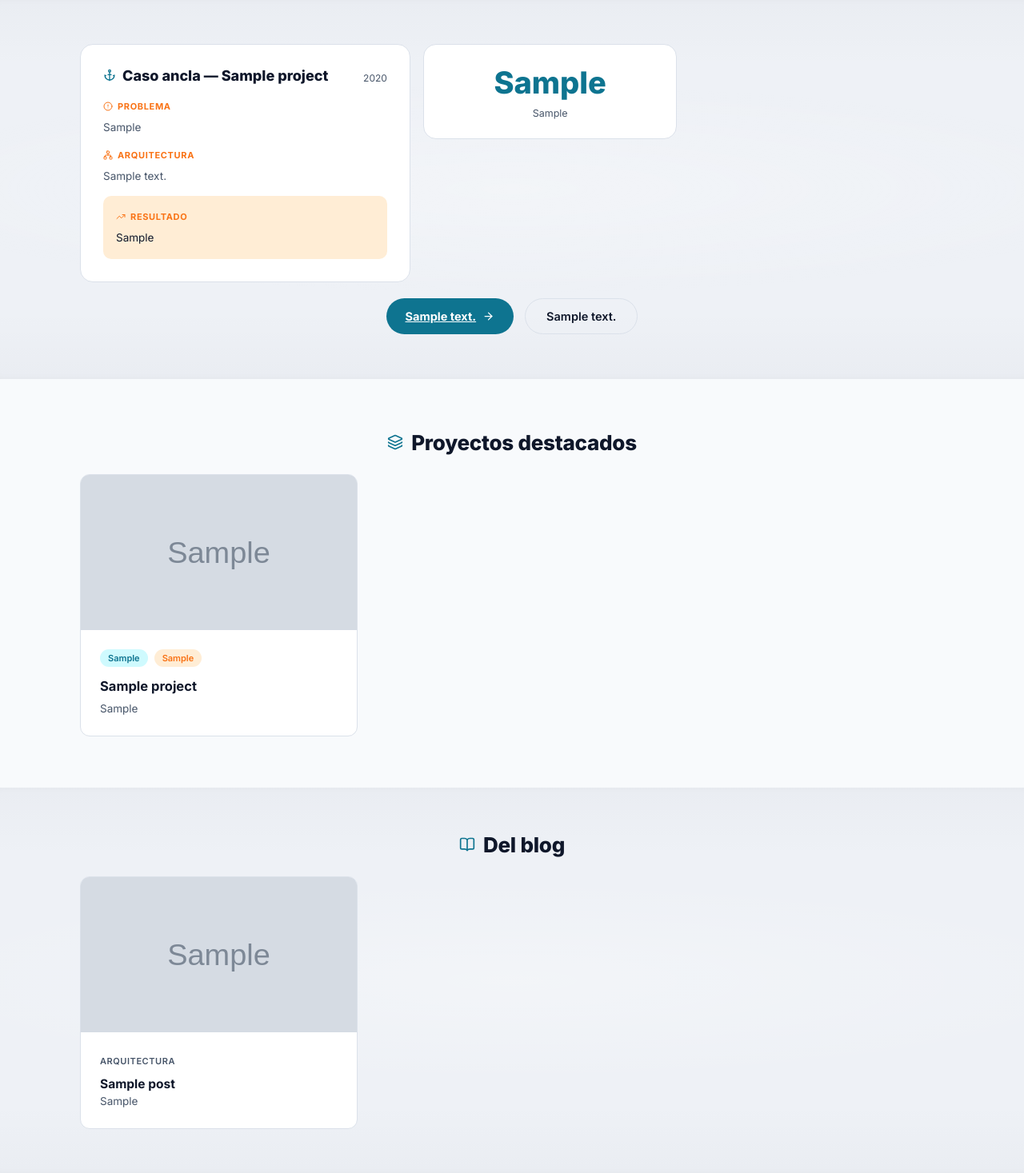
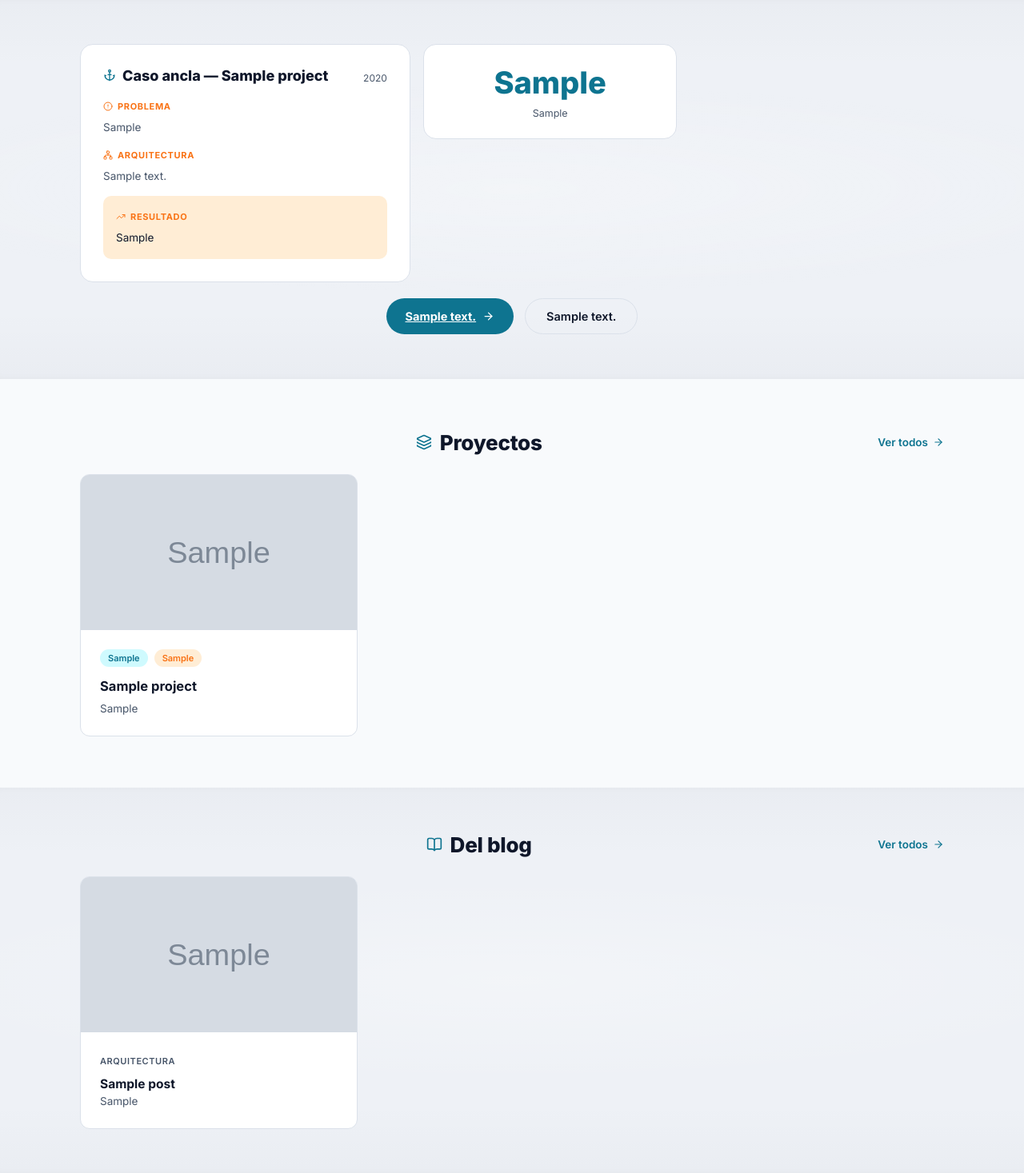
Before and after one commit to cjhirashi/portafolio, a Django app: page / in a window 1280 px wide. Shown: the part 833-2300 px from the top of the page at 80% size. Run offline with Django 5.2, Linux system fonts and the light colour scheme; tables that the repository leaves empty hold one stand-in row (values such as "Sample post"); grey boxes marked "Sample" are stand-in pictures.

Commit message:
Rename 'Proyectos destacados' to 'Proyectos' and add Ver todos links to projects and blog sections

```diff
--- a/core/static/core/css/home.css
+++ b/core/static/core/css/home.css
@@ -191,6 +191,37 @@
 
 .home-section-title svg {
   color: var(--primary);
+}
+
+.home-section-header {
+  display: flex;
+  align-items: center;
+  justify-content: space-between;
+  margin-bottom: 0;
+}
+
+.home-section-header .home-section-title {
+  margin-bottom: 0;
+  width: auto;
+}
+
+.home-section-link {
+  display: inline-flex;
+  align-items: center;
+  gap: 6px;
+  font-size: 13.5px;
+  font-weight: 600;
+  color: var(--primary);
+  text-decoration: none;
+  flex-shrink: 0;
+}
+
+.home-section-link:hover {
+  opacity: 0.8;
+}
+
+.home-card-grid {
+  margin-top: 24px;
 }
 
 @media (max-width: 860px) {
--- a/core/templates/core/home.html
+++ b/core/templates/core/home.html
@@ -105,10 +105,15 @@
 
 {% if projects %}
 <div class="home-section">
+  <div class="home-section-header">
     <h2 class="home-section-title">
       <i data-lucide="layers" style="width:20px;height:20px"></i>
-    Proyectos destacados
+      Proyectos
     </h2>
+    <a href="{% url 'core:proyectos' %}" class="home-section-link">
+      Ver todos <i data-lucide="arrow-right" style="width:14px;height:14px"></i>
+    </a>
+  </div>
   <div class="home-card-grid">
     {% for project in projects %}
       <a href="{{ project.get_absolute_url }}" class="home-project-card">
@@ -133,10 +138,15 @@
 
 {% if blog_posts %}
 <div class="home-section home-section--surface">
+  <div class="home-section-header">
     <h2 class="home-section-title">
       <i data-lucide="book-open" style="width:20px;height:20px"></i>
       Del blog
     </h2>
+    <a href="{% url 'core:blog' %}" class="home-section-link">
+      Ver todos <i data-lucide="arrow-right" style="width:14px;height:14px"></i>
+    </a>
+  </div>
   <div class="home-card-grid">
     {% for post in blog_posts %}
       <a href="{{ post.get_absolute_url }}" class="home-blog-card">
```
Lines whose indentation alone changed are shown as unchanged.
